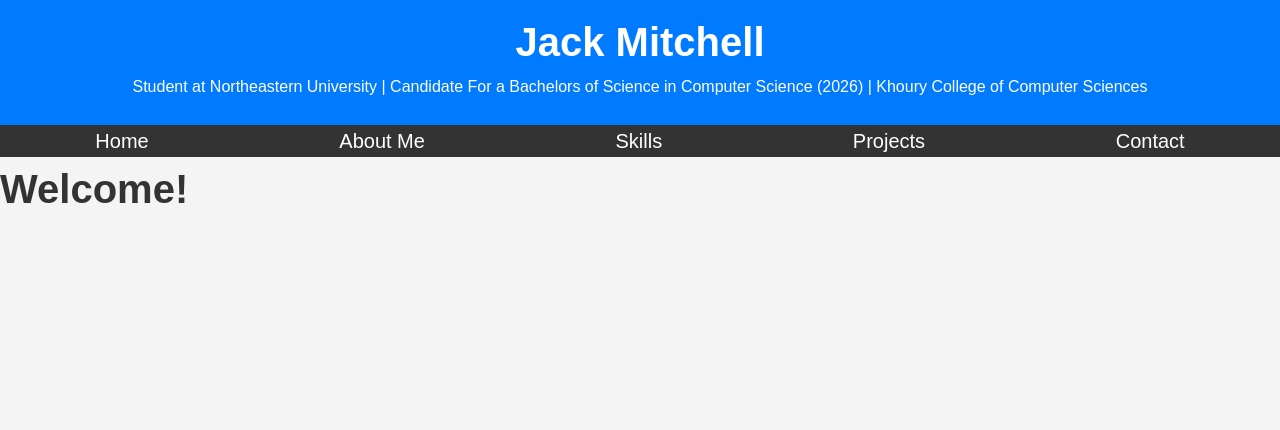
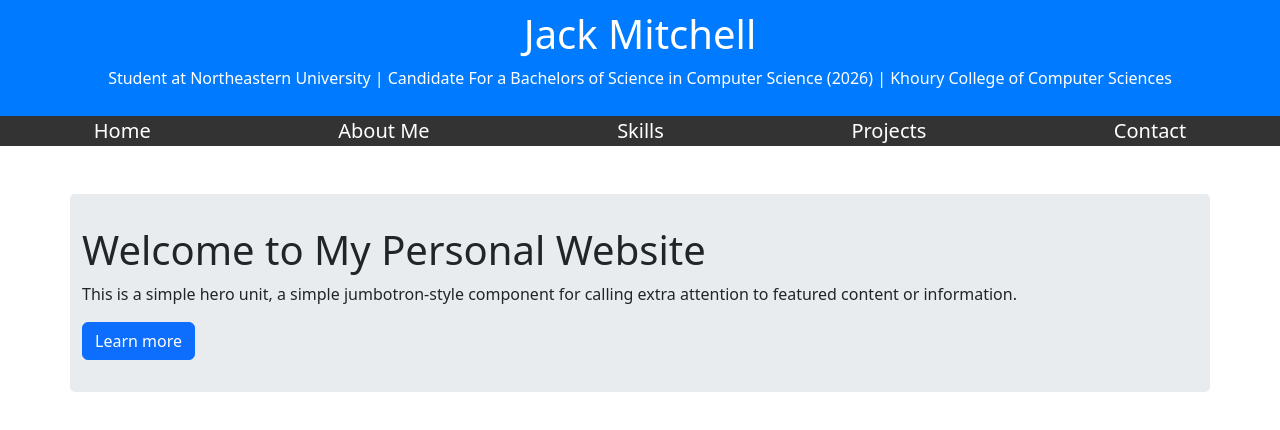
Before and after one commit to jackmitchellNU/Personal-Website, a React (Create React App) app in the folder jack-mitchell-website/: page / in a window 1280 px wide. Shown: the top 430 px of the page. Built offline with nearby package versions, Linux system fonts and the light colour scheme.

Commit message:
Bootstrap changes

```diff
--- a/jack-mitchell-website/package.json
+++ b/jack-mitchell-website/package.json
@@ -6,7 +6,9 @@
     "@testing-library/jest-dom": "^5.14.1",
     "@testing-library/react": "^13.0.0",
     "@testing-library/user-event": "^13.2.1",
+    "bootstrap": "^5.3.2",
     "react": "^18.2.0",
+    "react-bootstrap": "^2.10.0",
     "react-dom": "^18.2.0",
     "react-router-dom": "^6.21.2",
     "react-scripts": "5.0.1",
--- a/jack-mitchell-website/src/App.js
+++ b/jack-mitchell-website/src/App.js
@@ -6,6 +6,8 @@
 import Projects from './components/Projects.js';
 import Contact from './components/Contact.js';
 import HomePage from './components/HomePage.js';
+import 'bootstrap/dist/css/bootstrap.min.css';
+
 
 function App() {
   return (
--- a/jack-mitchell-website/src/components/About.js
+++ b/jack-mitchell-website/src/components/About.js
@@ -1,12 +1,14 @@
 import React from 'react';
+import { Container } from 'react-bootstrap';
 
 const About = () => {
   return (
-    <section id="about">
+    <Container className="mt-5">
       <h2>About Me</h2>
-      <p>I am a student at Northeastern University pursuing a Bachelor's of Science in Computer Science.</p>
-      {/* Add more details about yourself */}
-    </section>
+      <p>
+        Hi I am Jack Mitchell. I am a Second Year student at Khoury College of Computer Sciences at Northeastern University.
+      </p>
+    </Container>
   );
 }
 
--- a/jack-mitchell-website/src/components/Contact.js
+++ b/jack-mitchell-website/src/components/Contact.js
@@ -1,4 +1,5 @@
-import React from 'react';
+/**
+ * import React from 'react';
 
 const Contact = () => {
   return (
@@ -11,3 +12,34 @@
 }
 
 export default Contact;
+**/
+import React from 'react';
+import { Container, Form, Button } from 'react-bootstrap';
+
+const ContactPage = () => {
+  return (
+    <Container className="mt-5">
+      <h2>Contact Me</h2>
+      <Form>
+        <Form.Group controlId="formBasicEmail">
+          <Form.Label>Email address</Form.Label>
+          <Form.Control type="email" placeholder="Enter email" />
+          <Form.Text className="text-muted">
+            I'll never share your email with anyone else.
+          </Form.Text>
+        </Form.Group>
+
+        <Form.Group controlId="formBasicMessage">
+          <Form.Label>Message</Form.Label>
+          <Form.Control as="textarea" rows={3} />
+        </Form.Group>
+
+        <Button variant="primary" type="submit">
+          Submit
+        </Button>
+      </Form>
+    </Container>
+  );
+};
+
+export default ContactPage;
--- a/jack-mitchell-website/src/components/HomePage.js
+++ b/jack-mitchell-website/src/components/HomePage.js
@@ -1,10 +1,19 @@
 import React from 'react';
+import { Container, Row, Col, Button } from 'react-bootstrap';
 
 const HomePage = () => {
   return (
-    <div>
-      <h1>Welcome!</h1>
-    </div>
+    <Container className="my-jumbotron my-5">
+      <Row className="align-items-center">
+        <Col>
+          <h1>Welcome to My Personal Website</h1>
+          <p>
+            This is a simple hero unit, a simple jumbotron-style component for calling extra attention to featured content or information.
+          </p>
+          <Button variant="primary">Learn more</Button>
+        </Col>
+      </Row>
+    </Container>
   );
 };
 
--- a/jack-mitchell-website/src/style.css
+++ b/jack-mitchell-website/src/style.css
@@ -1,52 +1,3 @@
-
-/**
-body {
-    font-family: 'Arial', sans-serif;
-    margin: 0;
-    padding: 0;
-}
-
-header {
-    text-align: center;
-    background-color: #3498db;
-    color: #fff;
-    padding: 20px;
-}
-
-nav {
-    background-color: #333;
-}
-
-nav ul {
-    list-style: none;
-    padding: 0;
-    margin: 0;
-    display: flex;
-    justify-content: space-around;
-}
-
-nav a {
-    text-decoration: none;
-    color: #fff;
-    padding: 10px;
-}
-
-section {
-    padding: 50px;
-}
-
-footer {
-    text-align: center;
-    padding: 20px;
-    background-color: #333;
-    color: #fff;
-}
-
-.large-text {
-    font-size: 20px;
-}
-**/
-/* Reset some default styles to ensure consistency across browsers */
 body, h1, h2, p {
     margin: 0;
     padding: 0;
@@ -113,3 +64,10 @@
   .large-text {
     font-size: 20px;
 }
+
+.my-jumbotron {
+  padding: 2rem 1rem;
+  margin-bottom: 2rem;
+  background-color: #e9ecef;
+  border-radius: 0.3rem;
+}
```
Also changed, not shown: 2 other files (tests, documents, lock files or other folders).
